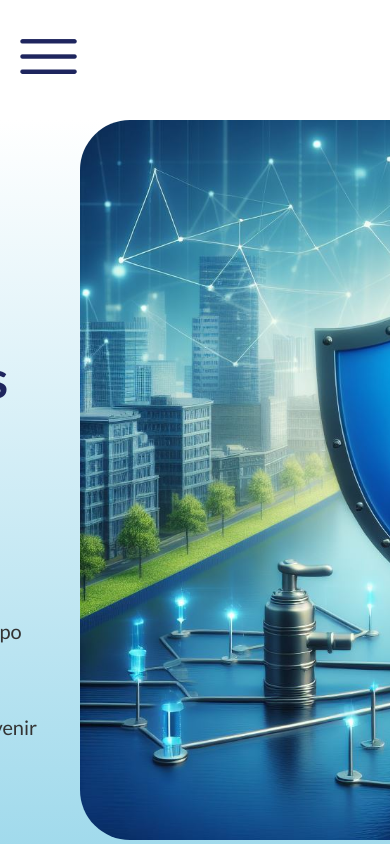
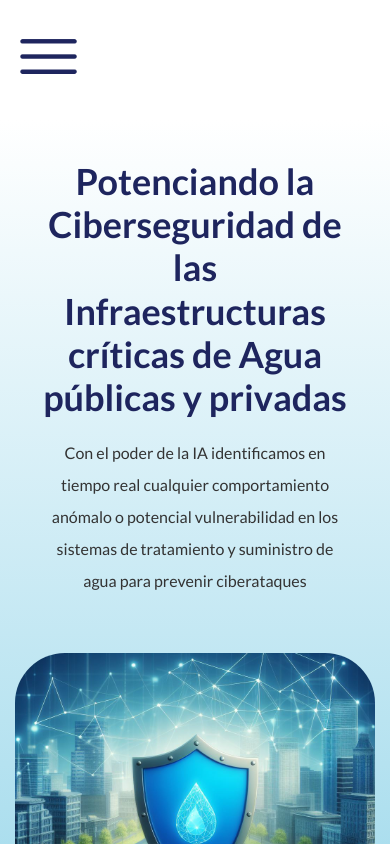
Before and after one commit to telcash/flowguard_frontend, a React (Create React App) app: page / in a window 390 px wide. Shown: the top 844 px of the page. Built offline with nearby package versions, Linux system fonts and the light colour scheme.

Commit message:
Hero section mobile responsive

```diff
--- a/src/App.css
+++ b/src/App.css
@@ -16,9 +16,11 @@ a {
 
 nav {
     width: 100%;
+    margin: 0 auto;
 }
 
 main {
+    width: 100%;
     position: relative;
     top: 120px;
 }
--- a/src/containers/hero-section/hero-section.css
+++ b/src/containers/hero-section/hero-section.css
@@ -54,20 +54,22 @@
 }
 
 .fg__hero-container_slider {
-    flex: 50%;
+
     padding: 1rem;
     max-width: 720px;
 }
 
 .fg__hero-container_img {
-    flex: 50%;
+
+    min-width: 360px;
+    min-height: 360px;
     max-width: 720px;
     max-height: 720px;
+    margin-right: 2.5rem;
 }
 
 .fg__hero-container_img img {
-    max-width: 720px;
-    max-height: 720px;
+    width: 100%;
     border-radius: 50px;
 }
 
@@ -75,3 +77,42 @@
   width: 100%;
   height: auto;
 }
+
+@media (max-width: 768px) {
+    .fg__hero-container {
+        align-items: center;
+        flex-direction: column;
+    }
+
+    .fg__hero-container_info {
+        flex: 50%;
+        padding: 2.5rem;
+        display: flex;
+        flex-direction: column;
+        row-gap: 10px;
+        justify-content: center;
+        align-items: center;
+    }
+
+    .fg__hero-container_info h1{
+        font-size: 36px;
+        text-align: center;
+        padding-right: 0;
+    }
+
+    .fg__hero-container_info p {
+        color: #333;
+        font-size: 16px;
+        font-weight: 400;
+        line-height: 32px;
+        text-align: center;
+    }
+
+    .fg__hero-container_info-actions {
+        display: none;
+    }
+
+    .fg__hero-container_img {
+        margin: 0 1rem;
+    }
+}
--- a/src/containers/main-nav/main-nav.css
+++ b/src/containers/main-nav/main-nav.css
@@ -3,6 +3,7 @@
     justify-content: center;
     align-items: center;
     width: 100%;
+    max-width: 100vw;
     padding: 1.5rem 1rem;
     position: fixed;
     top: 0;
@@ -96,6 +97,8 @@
     .fullscreen {
         height: 100%;
         align-items: flex-start;
+        padding: 1.5rem 0;
+        background-color: rgba(256, 256, 256, 0.9);
     }
 
     .fg__mainnav-container {
```
